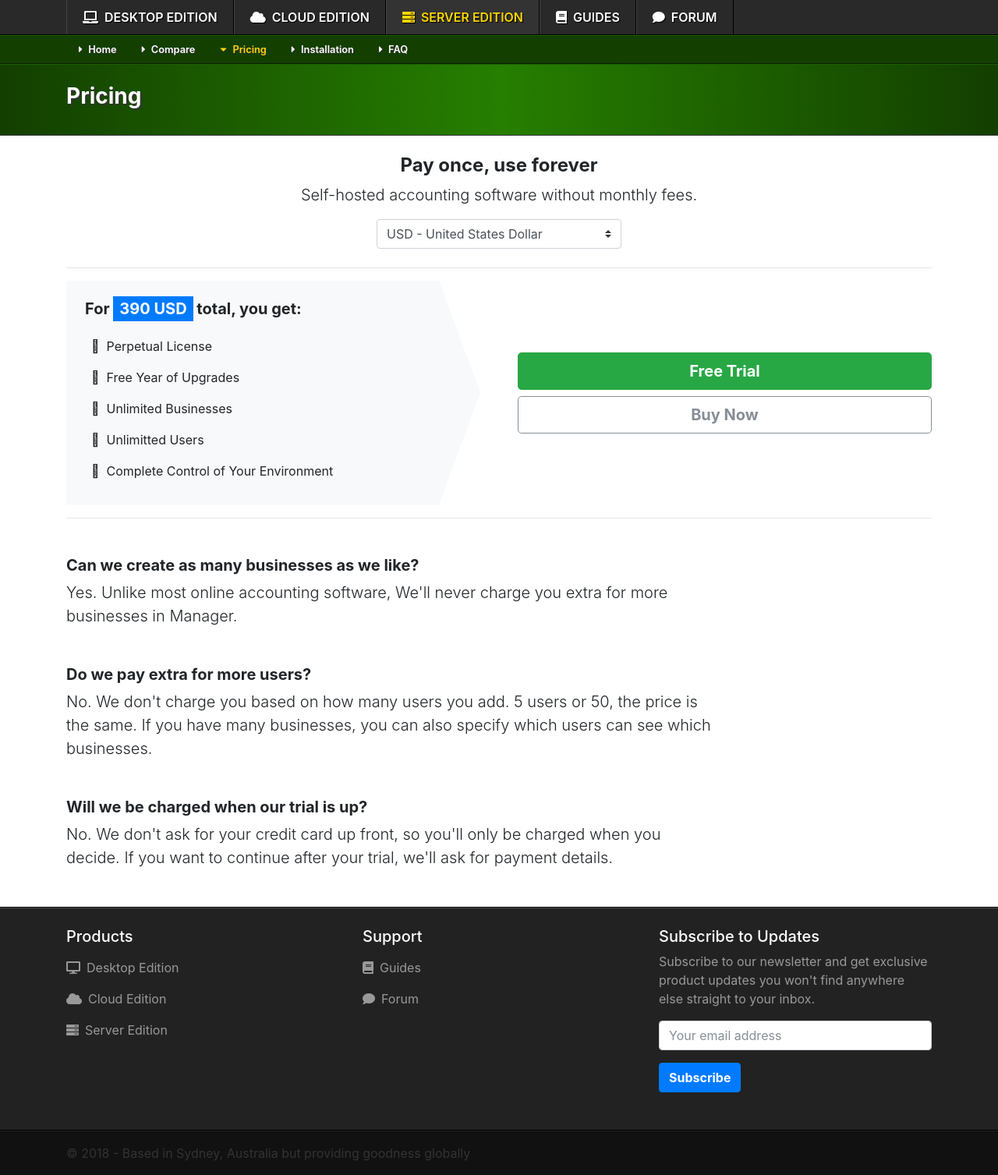
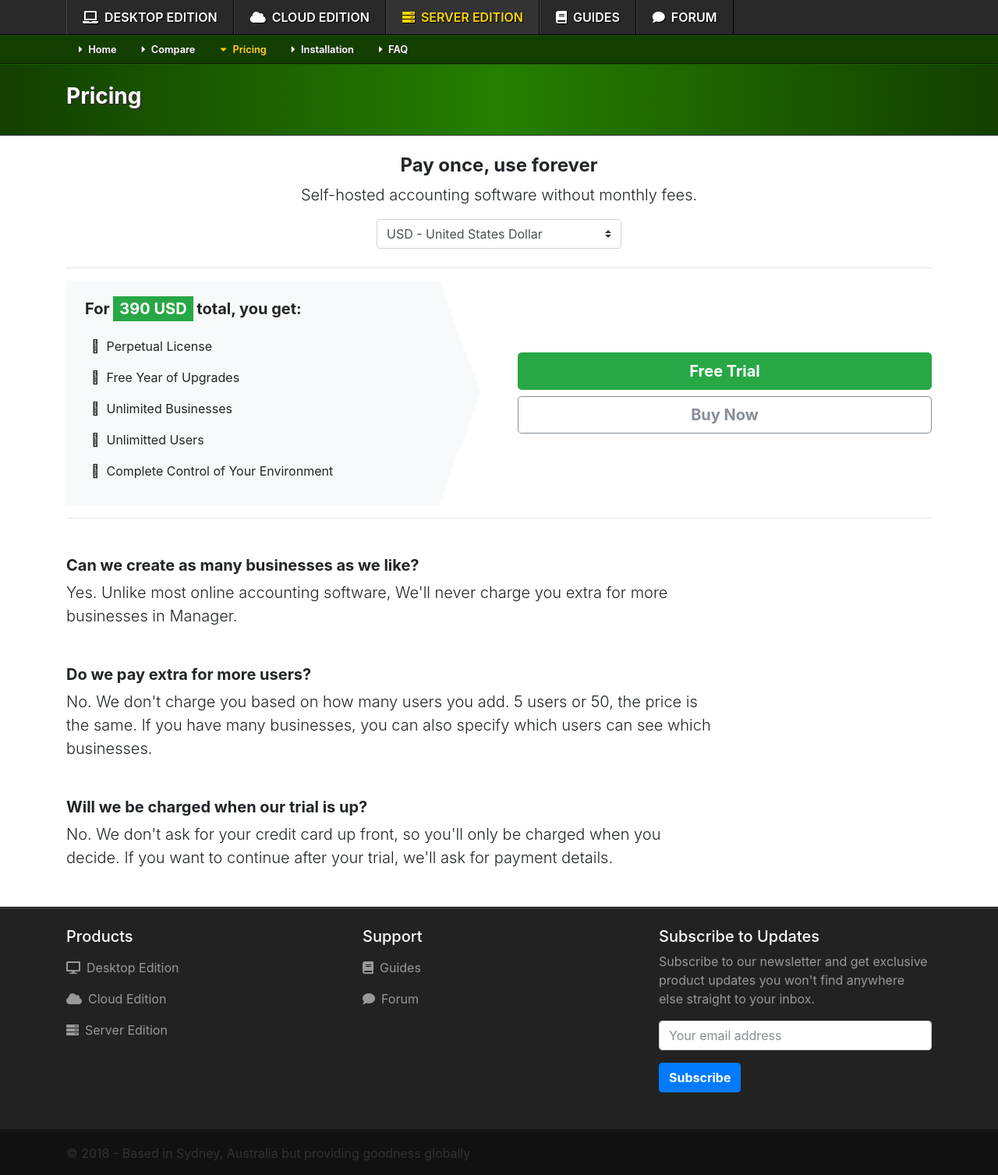
Before and after one commit to 3etechinns/www.manager.io, a Jekyll site: the page built from server/pricing/index.html, in a window 1280 px wide. Shown: the whole page at 78% size. Built offline with Jekyll 4.4.1, drawn with Linux system fonts in a browser that asks for light colours; nearby versions of some CDN libraries; comment, search, counter and statistics services are not loaded.

Commit message:
no message

```diff
--- a/server/pricing/index.html
+++ b/server/pricing/index.html
@@ -10,7 +10,7 @@ title: Pricing
 <div id="priceContainer" class="row">
   <div class="col-md pr-4">
     <div class="bg-light p-4" style="webkit-clip-path: polygon(0% 0%, 90% 0, 100% 50%, 90% 100%, 0% 100%); clip-path: polygon(0% 0%, 90% 0, 100% 50%, 90% 100%, 0% 100%)">
-      <h5 class="font-weight-bold mb-3">For <span id="price" class="bg-primary text-white py-1 px-2">...</span> total, you get:</h5>
+      <h5 class="font-weight-bold mb-3">For <span id="price" class="bg-success text-white py-1 px-2">...</span> total, you get:</h5>
       <table>
         <tr><td class="text-center p-2"><i class="fal fa-infinity"></i></td><td>Perpetual License</td></tr>
         <tr><td class="text-center p-2"><i class="fal fa-calendar-alt"></i></td><td>Free Year of Upgrades</td></tr>
```
